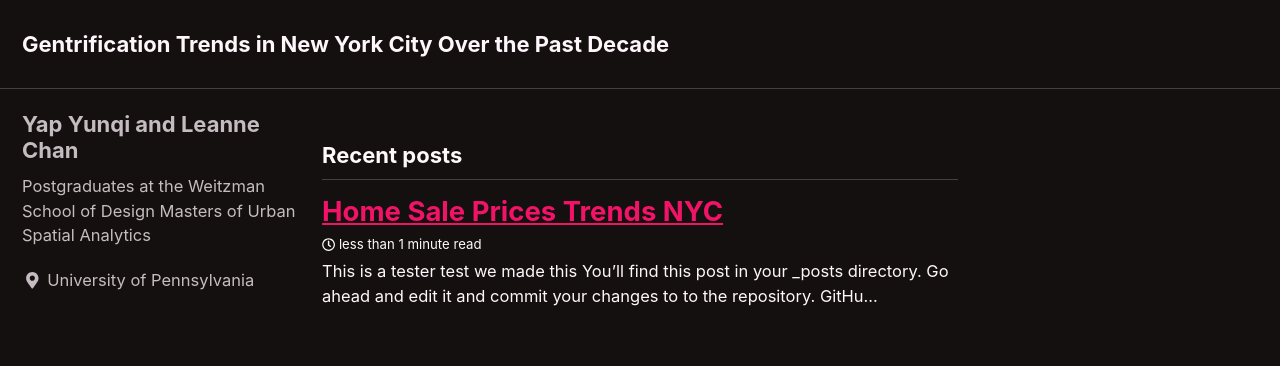
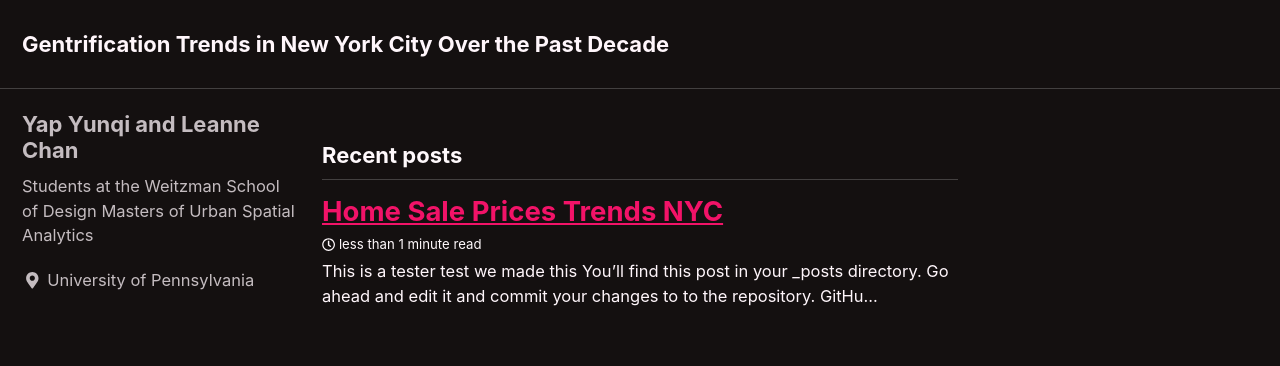
Before and after one commit to LeanneChan/Gentrification-Trends-In-NYC, a Jekyll site: the page built from index.html, in a window 1280 px wide. Shown: the top 366 px of the page. Built offline with Jekyll 4.4.1, drawn with Linux system fonts in a browser that asks for light colours; cached includes are drawn as plain includes; nearby versions of some CDN libraries; a script that is not in the unit is left out; the list of posts is cut into pages by our own code.

Commit message:
Update _config.yml

```diff
--- a/_config.yml
+++ b/_config.yml
@@ -108,7 +108,7 @@ analytics:
 author:
   name: "Yap Yunqi and Leanne Chan"
   avatar: # path of avatar image, e.g. "/assets/images/bio-photo.jpg"
-  bio: "Postgraduates at the Weitzman School of Design Masters of Urban Spatial Analytics"
+  bio: "Students at the Weitzman School of Design Masters of Urban Spatial Analytics"
   location: "University of Pennsylvania"
   email:
   links:
```
